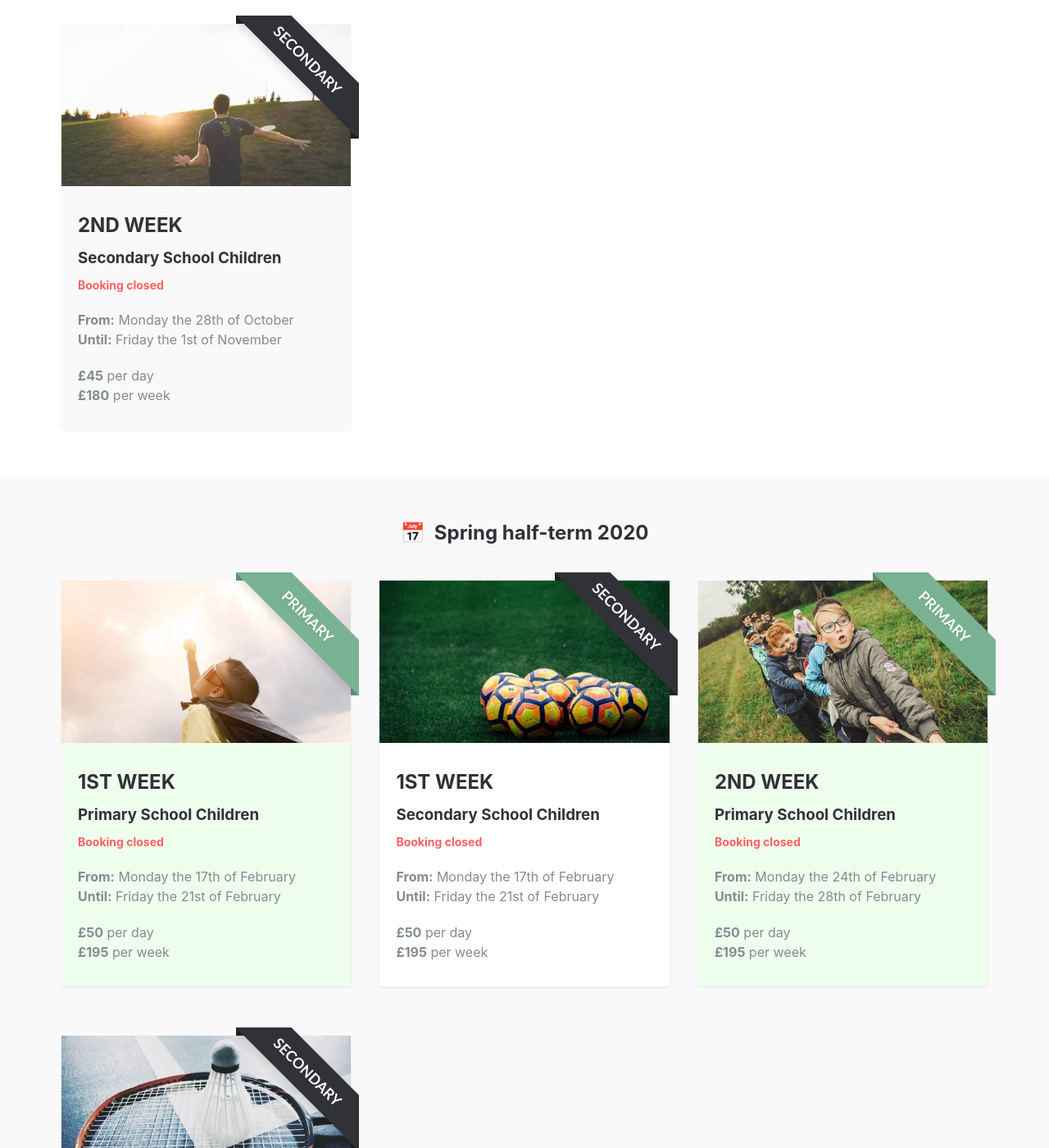
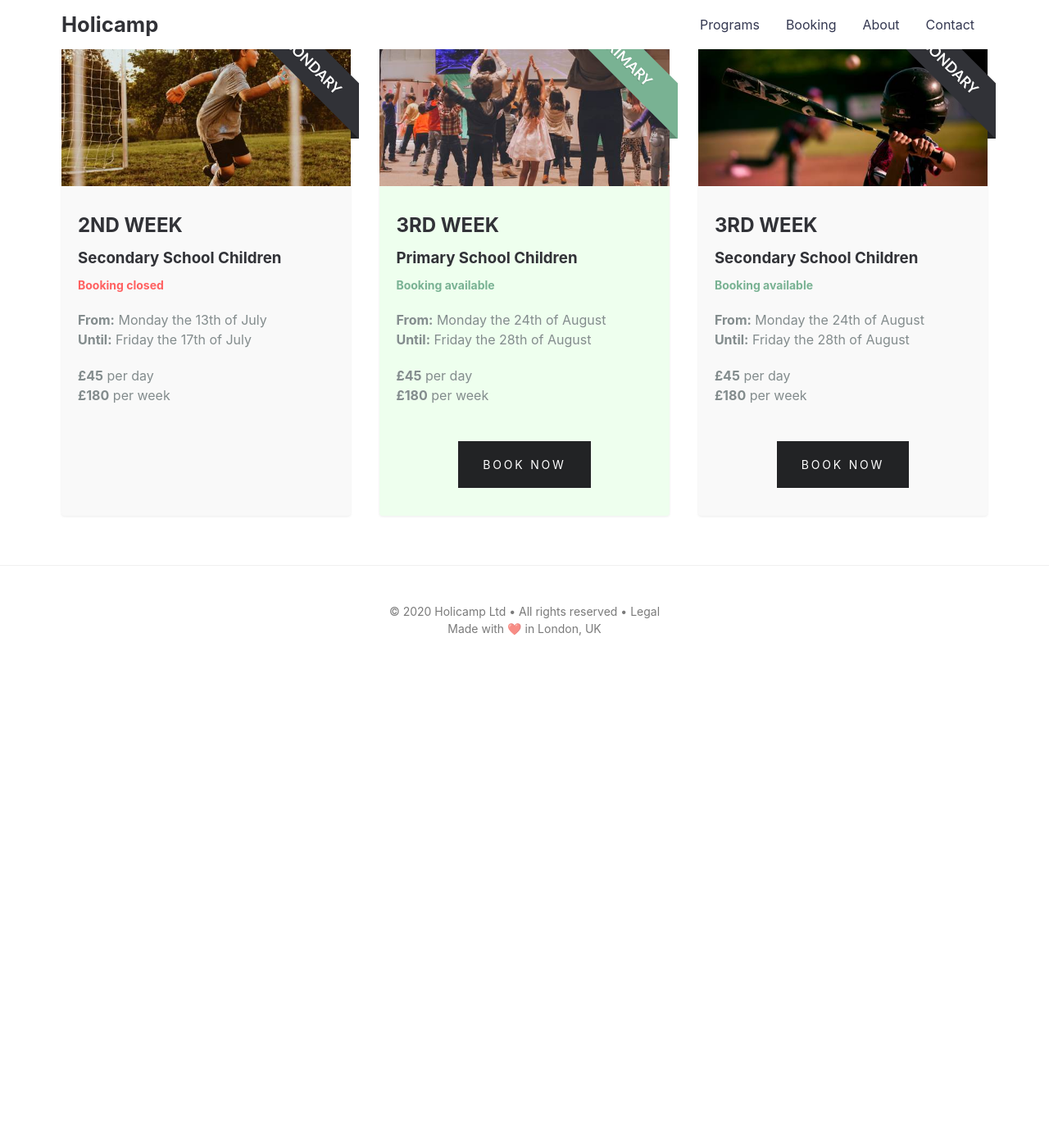
Before and after one commit to holicamp/holicamp.github.io, a Jekyll site: the page built from index.md, in a window 1280 px wide and 1400 px high, scrolled down 2228 px. Shown: the whole window at 82% size. Built offline with Jekyll 4.4.1, drawn with Linux system fonts in a browser that asks for light colours; nearby versions of some CDN libraries; comment, search, counter and statistics services are not loaded; after the commit the page ends 3050 px from its top, so only the background shows below that; some of the changed text lies outside the part shown.

Commit message:
Update default.html

```diff
--- a/_layouts/default.html
+++ b/_layouts/default.html
@@ -84,50 +84,6 @@
 
             <section>
                 <div class="container">
-                    <h2 class="post-list-header">📅&nbsp;&nbsp;Autumn half-term 2019</h2>
-                    <div class="post-list">
-                        {% for post in site.categories.autumn_ht_2019 %}
-                            {% include card.html %}
-                        {% endfor %}
-                    </div>
-                </div>
-            </section>
-
-            <section class="bg-alt">
-                <div class="container">
-                    <h2 class="post-list-header">📅&nbsp;&nbsp;Spring half-term 2020</h2>
-                    <div class="post-list">
-                        {% for post in site.categories.spring_ht_2020 %}
-                            {% include card.html %}
-                        {% endfor %}
-                    </div>
-                </div>
-            </section>
-
-            <section>
-                <div class="container">
-                    <h2 class="post-list-header">📅&nbsp;&nbsp;Easter break 2020</h2>
-                    <div class="post-list">
-                        {% for post in site.categories.easter_2020 %}
-                            {% include card.html %}
-                        {% endfor %}
-                    </div>
-                </div>
-            </section>
-
-            <section class="bg-alt">
-                <div class="container">
-                    <h2 class="post-list-header">📅&nbsp;&nbsp;Summer half-term 2020</h2>
-                    <div class="post-list">
-                        {% for post in site.categories.summer_ht_2020 %}
-                            {% include card.html %}
-                        {% endfor %}
-                    </div>
-                </div>
-            </section>
-
-            <section>
-                <div class="container">
                     <h2 class="post-list-header">📅&nbsp;&nbsp;Summer break 2020</h2>
                     <div class="post-list">
                         {% for post in site.categories.summer_2020 %}
```
